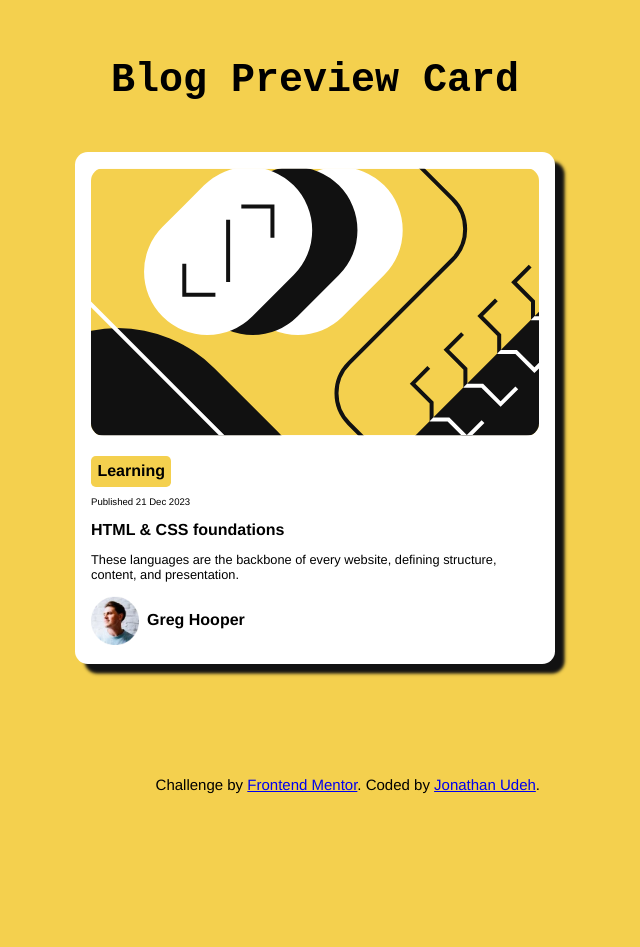
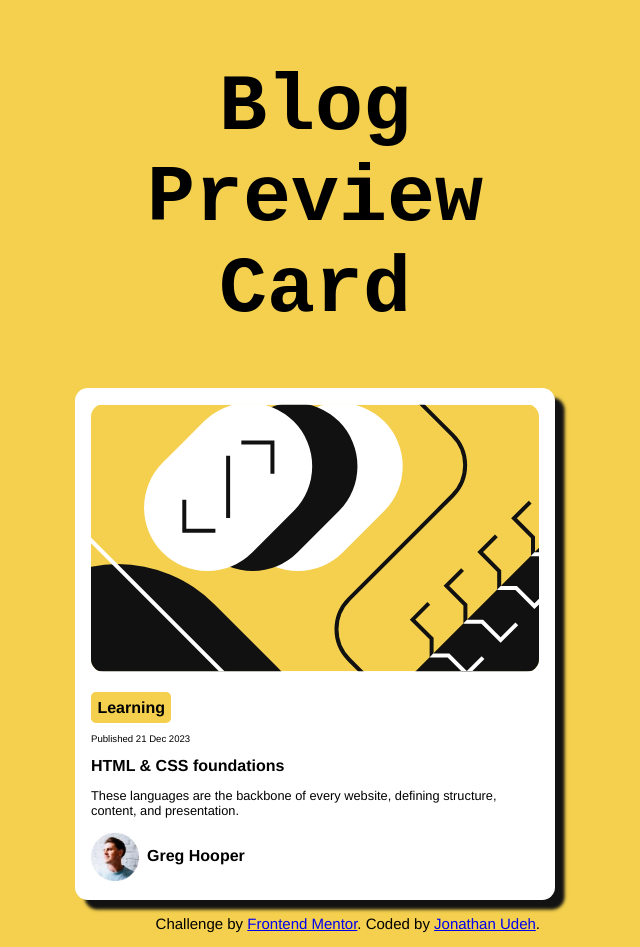
Before and after one commit to jonathanudeh/blog-preview-card-main, a plain HTML site: page index.html in a window 1280 px wide. Shown: the whole page, without its empty margins (325-965 px from the left). Before the commit the page ends 816 px from the top, so only its background shows below. Drawn offline with Linux system fonts and the light colour scheme.

Commit message:
fix: added a h1 tag to the semantic header

```diff
--- a/index.html
+++ b/index.html
@@ -9,7 +9,7 @@
 </head>
 <body>
   <header>
-    <p>Blog Preview Card</p>
+    <h1>Blog Preview Card</h1>
   </header>
   <main>
     <img src="assets/images/illustration-article.svg" alt="svg con" class="img-preview">
--- a/styles.css
+++ b/styles.css
@@ -23,8 +23,8 @@ body {
 
 header {
     font-family: 'Courier New', Courier, monospace;
-    font-size: 1.5em;
-    font-weight: 800;
+    font-size: 0.8em;
+    font-weight: 600;
     text-align: center;
     justify-self: center;
     align-self: center;
```
